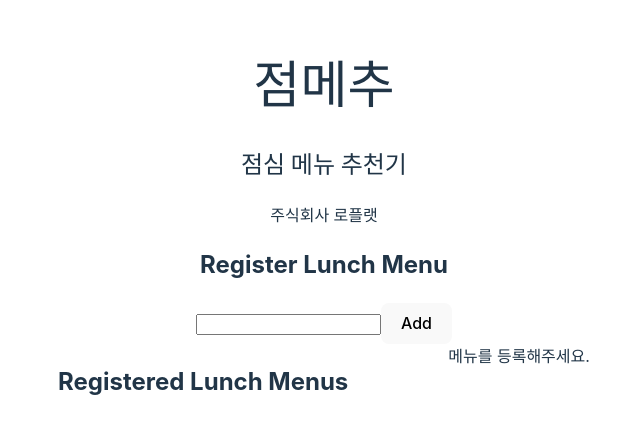
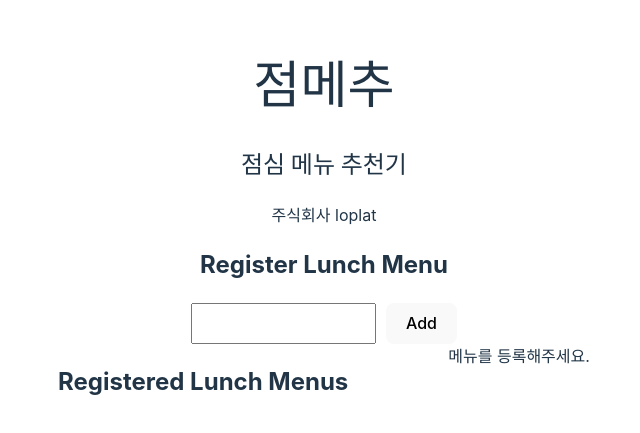
Before and after one commit to yunjunhojj/vite-project, a React (Vite) app: page / in a window 1280 px wide. Shown: the part 163-596 px from the top of the page, without its empty margins (316-956 px from the left). Built offline with nearby package versions, Linux system fonts and the light colour scheme; no server answers; the database is empty.

Commit message:
version1

```diff
--- a/package.json
+++ b/package.json
@@ -10,6 +10,7 @@
     "preview": "vite preview"
   },
   "dependencies": {
+    "firebase": "^10.7.1",
     "react": "^18.2.0",
     "react-custom-roulette": "^1.4.1",
     "react-dom": "^18.2.0",
--- a/src/App.tsx
+++ b/src/App.tsx
@@ -1,27 +1,64 @@
-import { useState } from "react";
+import { useEffect, useState } from "react";
 import "./App.css";
 import LunchMenuForm from "./components/LunchMenuForm";
 import Roulette from "./components/Roulette";
 import LunchMenuList from "./components/LunchMenuList";
+import { doc, getDoc, setDoc, updateDoc } from "firebase/firestore";
+import { db } from "./firebase";
 
 function App() {
   const [menus, setMenus] = useState<string[]>([]);
+  const [company, setCompany] = useState<string>("loplat");
+  const [isCompanySet, setIsCompanySet] = useState<boolean>(false);
 
-  const addMenu = (menu: string) => {
+  const addMenu = async (menu: string) => {
+    await setDoc(doc(db, "menu", company), {
+      menu: [...menus, menu],
+    });
     setMenus([...menus, menu]);
   };
 
-  const deleteMenu = (index: number) => {
+  const deleteMenu = async (index: number) => {
+    const docRef = doc(db, "menu", company);
+    await updateDoc(docRef, {
+      menu: menus.filter((_, i) => i !== index),
+    });
     const updatedMenus = [...menus];
     updatedMenus.splice(index, 1);
     setMenus(updatedMenus);
   };
 
+  const getMenus = async () => {
+    const docRef = doc(db, "menu", company);
+    const docSnap = await getDoc(docRef);
+    if (docSnap.exists()) {
+      setMenus(docSnap.data()?.menu);
+    }
+  };
+
+  useEffect(() => {
+    getMenus();
+  }, [company]);
+
   return (
     <div className="App">
       <h1>점메추</h1>
       <h2>점심 메뉴 추천기</h2>
-      <p>주식회사 로플랫</p>
+      <p>
+        주식회사
+        {isCompanySet ? (
+          <>
+            <input
+              type="text"
+              value={company}
+              onChange={(e) => setCompany(e.target.value)}
+            />
+            <button onClick={() => setIsCompanySet(false)}>확인</button>
+          </>
+        ) : (
+          <span onClick={() => setIsCompanySet(true)}> {company} </span>
+        )}
+      </p>
       <div className="App-container">
         <LunchMenuForm onAddMenu={addMenu} />
         <div style={{ display: "flex", gap: "100px" }}>
--- a/src/components/LunchMenuForm.tsx
+++ b/src/components/LunchMenuForm.tsx
@@ -1,5 +1,6 @@
 import React, { useState } from "react";
 
+// firebase database 연동
 const LunchMenuForm: React.FC<{ onAddMenu: (menu: string) => void }> = ({
   onAddMenu,
 }) => {
@@ -17,11 +18,25 @@ const LunchMenuForm: React.FC<{ onAddMenu: (menu: string) => void }> = ({
   };
 
   return (
-    <div>
+    // form 태그는 onSubmit 이벤트가 발생하면 자동으로 새로고침이 되는데, 이를 방지하기 위해 preventDefault()를 호출
+    <form
+      onSubmit={(e) => {
+        e.preventDefault();
+        handleAddMenu();
+      }}
+    >
       <h2>Register Lunch Menu</h2>
-      <input type="text" value={menu} onChange={handleMenuChange} />
-      <button onClick={handleAddMenu}>Add</button>
-    </div>
+      <div
+        style={{
+          display: "flex",
+          gap: "10px",
+          justifyContent: "center",
+        }}
+      >
+        <input type="text" value={menu} onChange={handleMenuChange} />
+        <button type="submit">Add</button>
+      </div>
+    </form>
   );
 };
 
--- /dev/null
+++ b/src/firebase.ts
@@ -0,0 +1,22 @@
+// Import the functions you need from the SDKs you need
+import { initializeApp } from "firebase/app";
+import { getFirestore } from "firebase/firestore";
+
+// TODO: Add SDKs for Firebase products that you want to use
+// https://firebase.google.com/docs/web/setup#available-libraries
+
+// Your web app's Firebase configuration
+// For Firebase JS SDK v7.20.0 and later, measurementId is optional
+const firebaseConfig = {
+  apiKey: "AIzaSyBuhaGfyn79iyiT4lmUyRb9PMyKVzOpjPo",
+  authDomain: "time-tracker-950a4.firebaseapp.com",
+  projectId: "time-tracker-950a4",
+  storageBucket: "time-tracker-950a4.appspot.com",
+  messagingSenderId: "526465382103",
+  appId: "1:526465382103:web:78f957cd654878c44b6292",
+  measurementId: "G-E46M51FFL9",
+};
+
+// Initialize Firebase
+const app = initializeApp(firebaseConfig);
+export const db = getFirestore(app);
```
Also changed, not shown: 1 other file (tests, documents, lock files or other folders).
